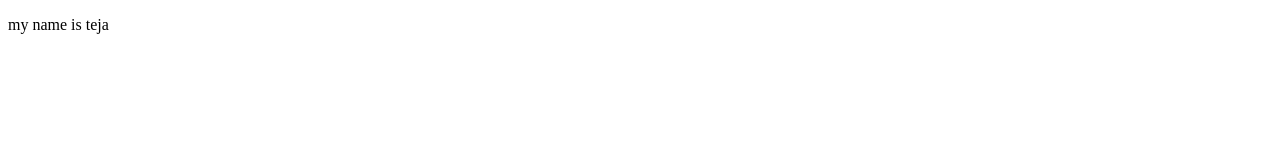
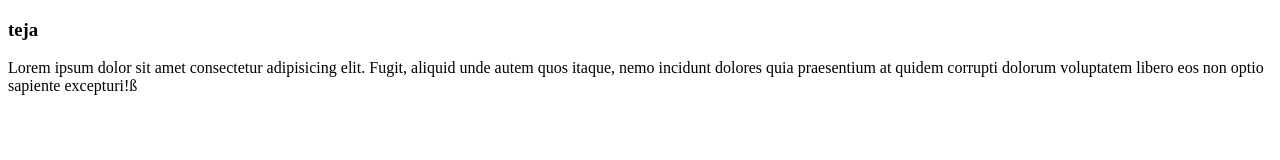
Before and after one commit to chaithnyateja13/gittest, a plain HTML site: page index.html in a window 1280 px wide. Drawn offline with Linux system fonts and the light colour scheme.

Commit message:
added  h3

```diff
--- a/index.html
+++ b/index.html
@@ -6,6 +6,8 @@
     <title>TEJA</title>
 </head>
 <body>
-    <p>my name is teja </p>
+    <h3>teja </h3>
+    <p>Lorem ipsum dolor sit amet consectetur adipisicing elit. Fugit, aliquid unde autem quos itaque, nemo incidunt dolores quia praesentium at quidem corrupti dolorum voluptatem libero eos non optio sapiente excepturi!ß</p>
+
 </body>
 </html>
```
